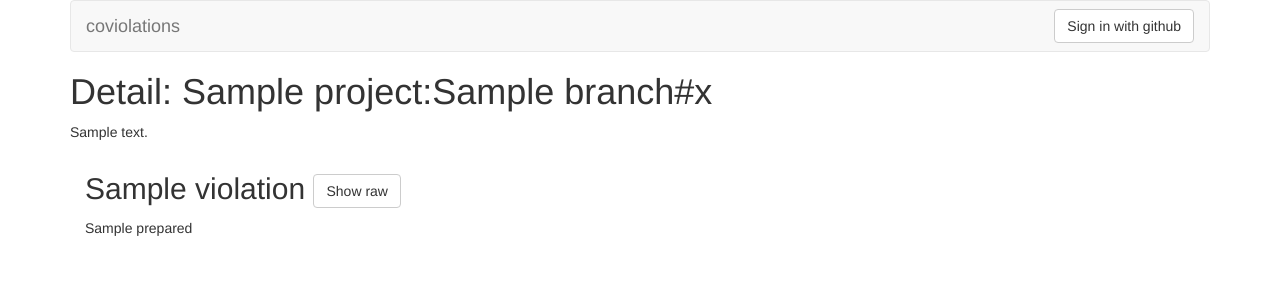
After one commit to nvbn/coviolations_web, a Django app: template tasks/templates/tasks/detail_task.html in a window 1280 px wide. The commit adds this page. Shown: the top 300 px of the page. Run offline with Django 3.2, Linux system fonts and the light colour scheme; tables that the repository leaves empty hold one stand-in row (values such as "Sample post"); the template is opened without the code that fills it: values that come from a table or form of the project are taken from there, most other values are stand-ins (such as "Sample title", 1, 10 or a date in 2020); parts of the project's set-up code (start-up, migrations or seed data) failed here and were passed over; some libraries are stand-ins or nearby versions.

Commit message:
Add detail task view

```diff
--- a/coviolations_web/urls.py
+++ b/coviolations_web/urls.py
@@ -9,6 +9,7 @@ urlpatterns = patterns(
     '',
     url(r'^', include('app.urls')),
     url(r'^projects/', include('projects.urls')),
+    url(r'^tasks/', include('tasks.urls')),
     url(r'^api/', include(v1_api.urls)),
     url(r'^', include('social_auth.urls')),
     url(r'^admin/', include(admin.site.urls)),
--- a/projects/templates/projects/project/task_line.html
+++ b/projects/templates/projects/project/task_line.html
@@ -1,6 +1,6 @@
 <script id="project-task-line-tmpl" type="text/template">
     <td>
-        <a href='#' class='js-commit-name'>
+        <a href='/tasks/<%= id %>/' class='js-commit-name'>
             <%= commit.branch %>#<%= commit.hash %>
         </a>
     </td>
--- a/tasks/resources.py
+++ b/tasks/resources.py
@@ -17,6 +17,7 @@ class TaskResource(Resource):
     violations = fields.ListField(attribute='violations', null=True)
     created = fields.DateTimeField(attribute='created', null=True)
     status = fields.IntegerField(attribute='status', null=True)
+    id = fields.CharField(attribute='_id', null=True)
 
     class Meta:
         list_allowed_methods = ['get', 'post']
--- /dev/null
+++ b/tasks/templates/tasks/detail_task.html
@@ -0,0 +1,17 @@
+{% extends 'base.html' %}
+{% load static %}
+
+{% block content %}
+    <h1>Detail: {{ project }}:{{ commit.branch }}#{{ commit.hash }}</h1>
+    <div class='col-lg-12 row'>
+        <p>
+            {{ commit.summary }}
+        </p>
+        {% for violation in violations %}
+            <div class='col-lg-6'>
+                <h2>{{ violation.name }}  <a href='#' class='btn btn-default'>Show raw</a></h2>
+                {{ violation.prepared|safe }}
+            </div>
+        {% endfor %}
+    </div>
+{% endblock %}
--- /dev/null
+++ b/tasks/urls.py
@@ -0,0 +1,8 @@
+from django.conf.urls import patterns, url
+from .views import DetailTask
+
+
+urlpatterns = patterns(
+    '',
+    url(r'^(?P<pk>.*)/$', DetailTask.as_view(), name='tasks_detail'),
+)
```
Also changed, not shown: tasks/tests/test_views.py (added, +18 -0 lines), tasks/views.py (added, +12 -0 lines).
